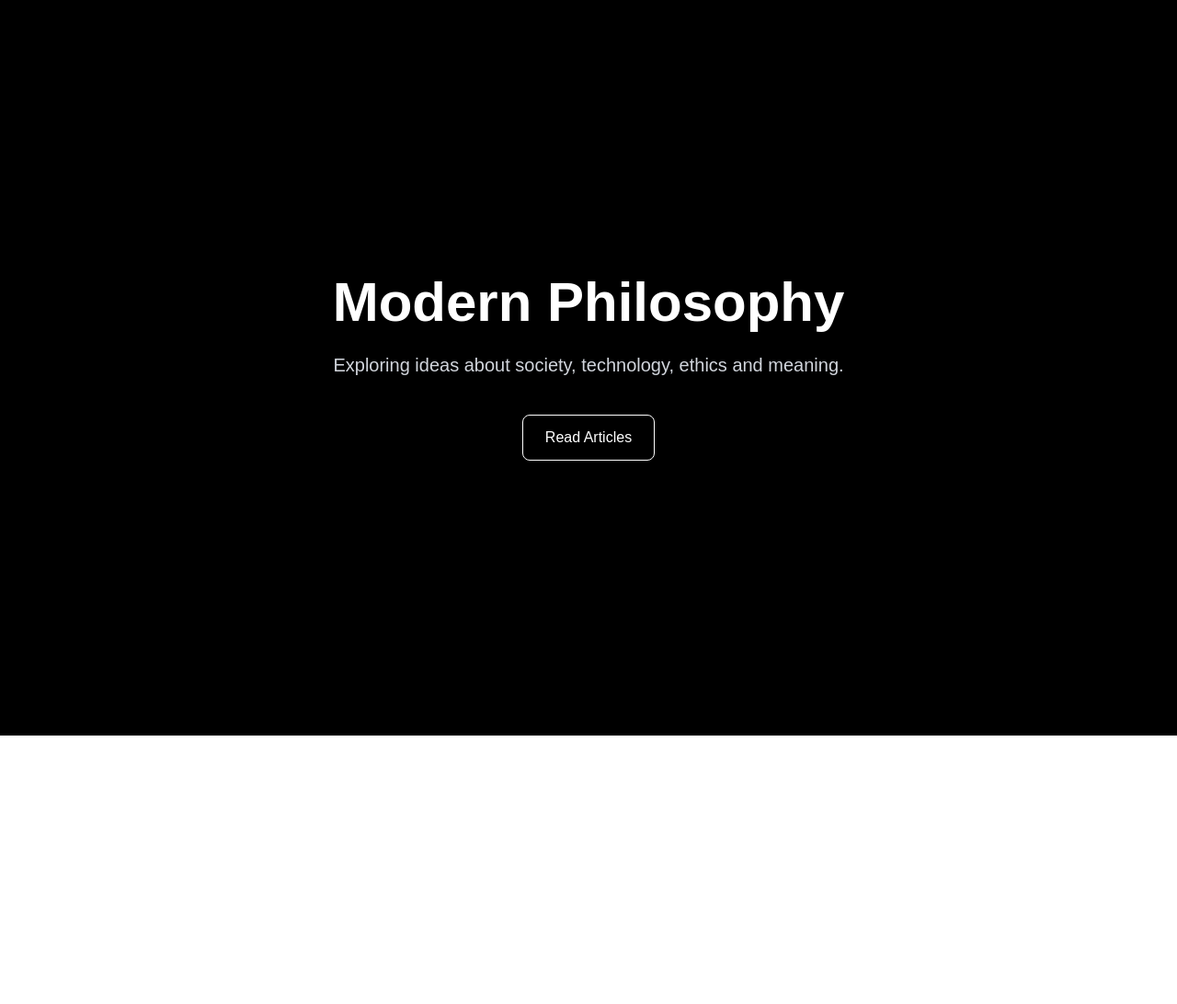
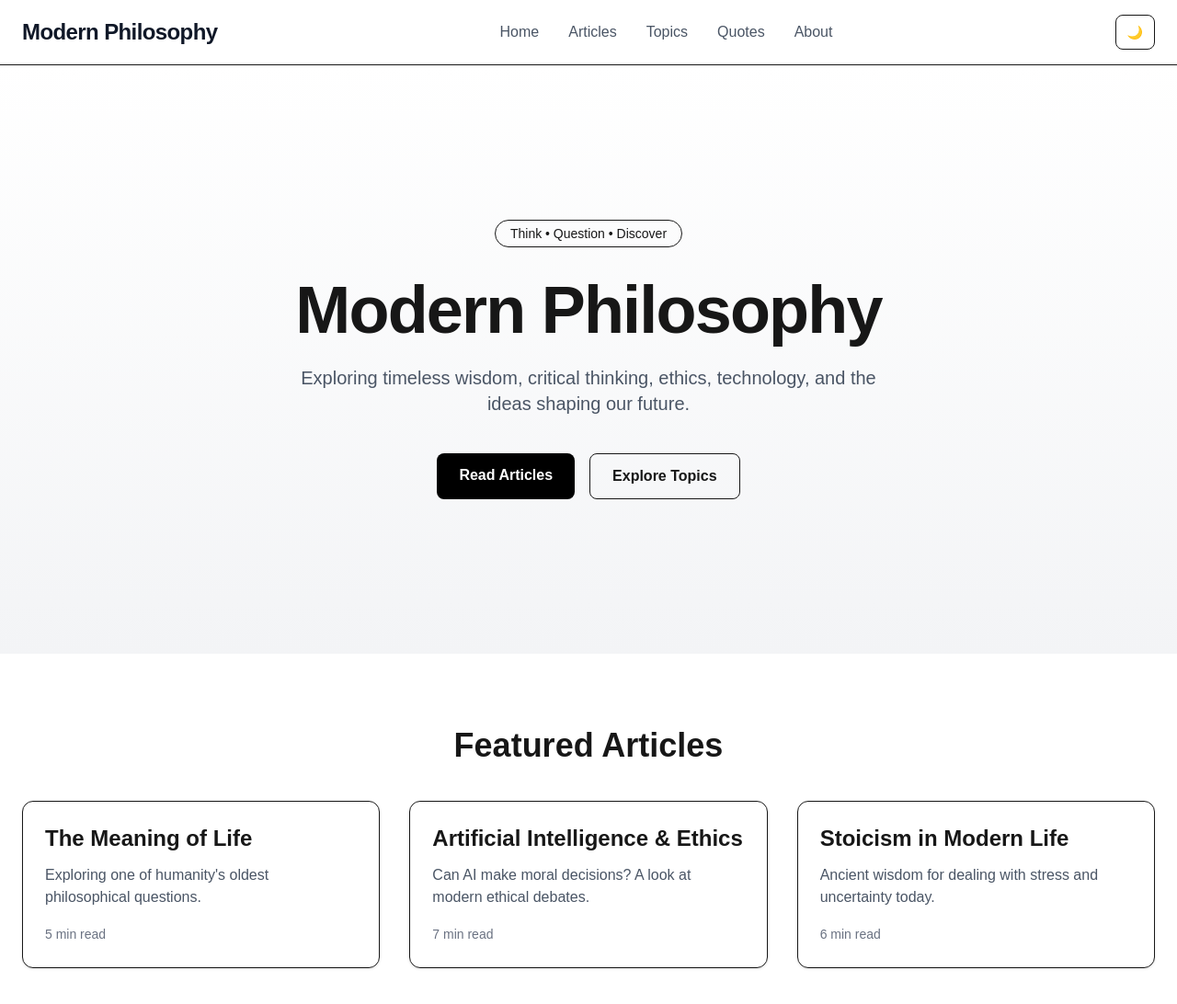
Before and after one commit to Akmalkhanbangash/modern-philosophy, a Next.js app: page / in a window 1280 px wide. Shown: the top 1092 px of the page at 92% size. Before the commit the page ends 800 px from the top, so only its background shows below. Built offline with nearby package versions, Linux system fonts and the light colour scheme.

Commit message:
Build homepage with hero and featured articles

```diff
--- /dev/null
+++ b/app/articles/[slug]/page.tsx
@@ -0,0 +1,26 @@
+import Link from "next/link";
+import { articles } from "../../lib/articles";
+
+export default function Articles() {
+  return (
+    <main className="min-h-screen bg-black text-white p-10">
+
+      <h1 className="text-4xl font-bold">Articles</h1>
+
+      <div className="mt-8 space-y-4">
+
+        {articles.map((article) => (
+          <Link
+            key={article.slug}
+            href={`/articles/${article.slug}`}
+            className="block border border-gray-700 p-4 rounded hover:bg-gray-900"
+          >
+            {article.title}
+          </Link>
+        ))}
+
+      </div>
+
+    </main>
+  );
+}
--- /dev/null
+++ b/app/articles/page.tsx
@@ -0,0 +1,29 @@
+export default function Articles() {
+  return (
+    <main className="min-h-screen bg-black text-white p-10">
+
+      <h1 className="text-4xl font-bold">Articles</h1>
+
+      <p className="mt-4 text-gray-300">
+        Explore ideas on modern philosophy, society, technology, and meaning.
+      </p>
+
+      <div className="mt-8 space-y-4">
+
+        <div className="border border-gray-700 p-4 rounded">
+          Why modern humans feel disconnected
+        </div>
+
+        <div className="border border-gray-700 p-4 rounded">
+          Technology vs Human Meaning
+        </div>
+
+        <div className="border border-gray-700 p-4 rounded">
+          AI and the future of thinking
+        </div>
+
+      </div>
+
+    </main>
+  );
+}
--- /dev/null
+++ b/app/components/featuredArticles.tsx
@@ -0,0 +1,33 @@
+import { articles } from "../data/articles";
+
+
+export default function FeaturedArticles() {
+  return (
+    <section className="mx-auto max-w-7xl px-6 py-20">
+      <h2 className="mb-10 text-center text-4xl font-bold">
+        Featured Articles
+      </h2>
+
+      <div className="grid gap-8 md:grid-cols-3">
+        {articles.map((article) => (
+          <div
+            key={article.title}
+            className="rounded-xl border p-6 shadow-sm transition hover:-translate-y-1 hover:shadow-lg"
+          >
+            <h3 className="mb-3 text-2xl font-semibold">
+              {article.title}
+            </h3>
+
+            <p className="mb-4 text-gray-600">
+              {article.description}
+            </p>
+
+            <span className="text-sm text-gray-500">
+              {article.readTime}
+            </span>
+          </div>
+        ))}
+      </div>
+    </section>
+  );
+}
--- /dev/null
+++ b/app/components/hero.tsx
@@ -0,0 +1,37 @@
+import Link from "next/link";
+export default function Hero() {
+  return (
+    <section className="bg-gradient-to-b from-white to-gray-100">
+      <div className="mx-auto flex min-h-[80vh] max-w-7xl flex-col items-center justify-center px-6 text-center">
+        <span className="rounded-full border px-4 py-1 text-sm font-medium">
+          Think • Question • Discover
+        </span>
+
+        <h1 className="mt-8 text-5xl font-extrabold tracking-tight md:text-7xl">
+          Modern Philosophy
+        </h1>
+
+        <p className="mt-6 max-w-2xl text-lg text-gray-600 md:text-xl">
+          Exploring timeless wisdom, critical thinking, ethics, technology, and
+          the ideas shaping our future.
+        </p>
+
+       <div className="mt-10 flex flex-col gap-4 sm:flex-row">
+  <Link
+    href="/articles"
+    className="rounded-lg bg-black px-6 py-3 font-semibold text-white hover:opacity-90"
+  >
+    Read Articles
+  </Link>
+
+  <Link
+    href="/topics"
+    className="rounded-lg border px-6 py-3 font-semibold hover:bg-gray-100"
+  >
+    Explore Topics
+  </Link>
+</div>
+      </div>
+    </section>
+  );
+}
--- /dev/null
+++ b/app/components/navbar.tsx
@@ -0,0 +1,43 @@
+import Link from "next/link";
+
+const navLinks = [
+  { name: "Home", href: "/" },
+  { name: "Articles", href: "/articles" },
+  { name: "Topics", href: "/topics" },
+  { name: "Quotes", href: "/quotes" },
+  { name: "About", href: "/about" },
+];
+
+export default function Navbar() {
+  return (
+    <nav className="sticky top-0 z-50 border-b bg-white/90 backdrop-blur">
+      <div className="mx-auto flex max-w-7xl items-center justify-between px-6 py-4">
+        <Link
+          href="/"
+          className="text-2xl font-bold tracking-tight text-gray-900"
+        >
+          Modern Philosophy
+        </Link>
+
+        <div className="hidden items-center gap-8 md:flex">
+          {navLinks.map((link) => (
+            <Link
+              key={link.name}
+              href={link.href}
+              className="text-gray-600 transition-colors hover:text-black"
+            >
+              {link.name}
+            </Link>
+          ))}
+        </div>
+
+        <button
+          className="rounded-lg border px-3 py-2 text-sm transition hover:bg-gray-100"
+          aria-label="Toggle Theme"
+        >
+          🌙
+        </button>
+      </div>
+    </nav>
+  );
+}
--- /dev/null
+++ b/app/data/articles.ts
@@ -0,0 +1,31 @@
+export type Article = {
+  id: number;
+  slug: string;
+  title: string;
+  description: string;
+  readTime: string;
+};
+
+export const articles: Article[] = [
+  {
+    id: 1,
+    slug: "meaning-of-life",
+    title: "The Meaning of Life",
+    description: "Exploring one of humanity's oldest philosophical questions.",
+    readTime: "5 min read",
+  },
+  {
+    id: 2,
+    slug: "ai-and-ethics",
+    title: "Artificial Intelligence & Ethics",
+    description: "Can AI make moral decisions? A look at modern ethical debates.",
+    readTime: "7 min read",
+  },
+  {
+    id: 3,
+    slug: "stoicism-in-modern-life",
+    title: "Stoicism in Modern Life",
+    description: "Ancient wisdom for dealing with stress and uncertainty today.",
+    readTime: "6 min read",
+  },
+];
--- a/app/layout.tsx
+++ b/app/layout.tsx
@@ -1,6 +1,7 @@
 import type { Metadata } from "next";
 import { Geist, Geist_Mono } from "next/font/google";
 import "./globals.css";
+import Navbar from "./components/navbar";
 
 const geistSans = Geist({
   variable: "--font-geist-sans",
@@ -13,8 +14,9 @@ const geistMono = Geist_Mono({
 });
 
 export const metadata: Metadata = {
-  title: "Create Next App",
-  description: "Generated by create next app",
+  title: "Modern Philosophy",
+  description:
+    "Exploring timeless wisdom, ethics, technology, and the philosophy of modern life.",
 };
 
 export default function RootLayout({
@@ -27,7 +29,8 @@ export default function RootLayout({
       lang="en"
       className={`${geistSans.variable} ${geistMono.variable} h-full antialiased`}
     >
-      <body className="min-h-full flex flex-col">{children}</body>
+      <body className="min-h-full flex flex-col"><Navbar />
+        {children}</body>
     </html>
   );
 }
--- /dev/null
+++ b/app/lib/articles.ts
@@ -0,0 +1,20 @@
+export const articles = [
+  {
+    slug: "why-modern-humans-feel-disconnected",
+    title: "Why modern humans feel disconnected",
+    content:
+      "We live in a hyper-connected world but still feel emotionally distant. This is one of the core paradoxes of modern life."
+  },
+  {
+    slug: "ai-and-human-thinking",
+    title: "AI and human thinking",
+    content:
+      "Artificial intelligence is reshaping how we understand intelligence, creativity, and decision making."
+  },
+  {
+    slug: "technology-vs-meaning",
+    title: "Technology vs meaning",
+    content:
+      "Technology solves problems, but meaning must be created by humans themselves."
+  }
+];
--- a/app/page.tsx
+++ b/app/page.tsx
@@ -1,20 +1,11 @@
+import Hero from "./components/hero";
+import FeaturedArticles from "./components/featuredArticles";
+
 export default function Home() {
   return (
-    <main className="min-h-screen bg-black text-white flex flex-col items-center justify-center px-6">
-
-      <h1 className="text-6xl font-bold text-center">
-        Modern Philosophy
-      </h1>
-
-      <p className="mt-6 text-xl text-gray-300 text-center max-w-2xl">
-        Exploring ideas about society,
-        technology, ethics and meaning.
-      </p>
-
-      <button className="mt-10 border px-6 py-3 rounded-lg">
-        Read Articles
-      </button>
-
+    <main>
+      <Hero />
+      <FeaturedArticles />
     </main>
   );
 }
```
